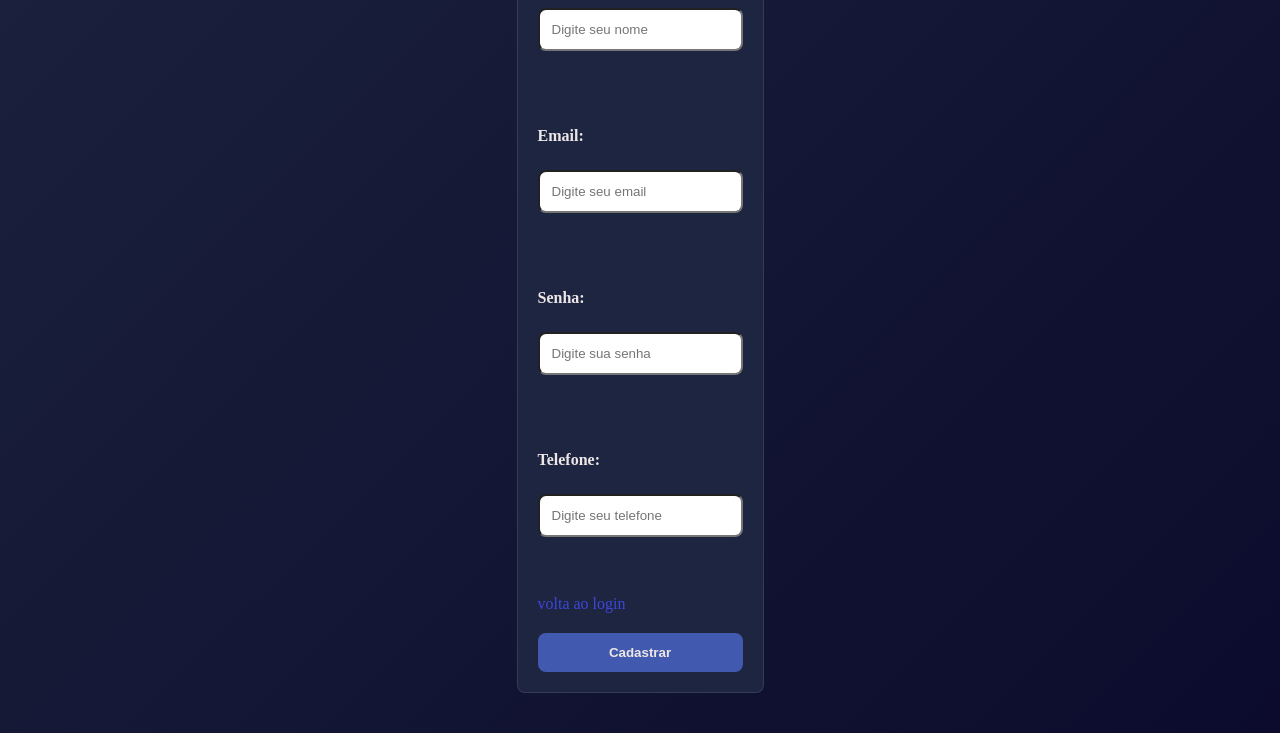
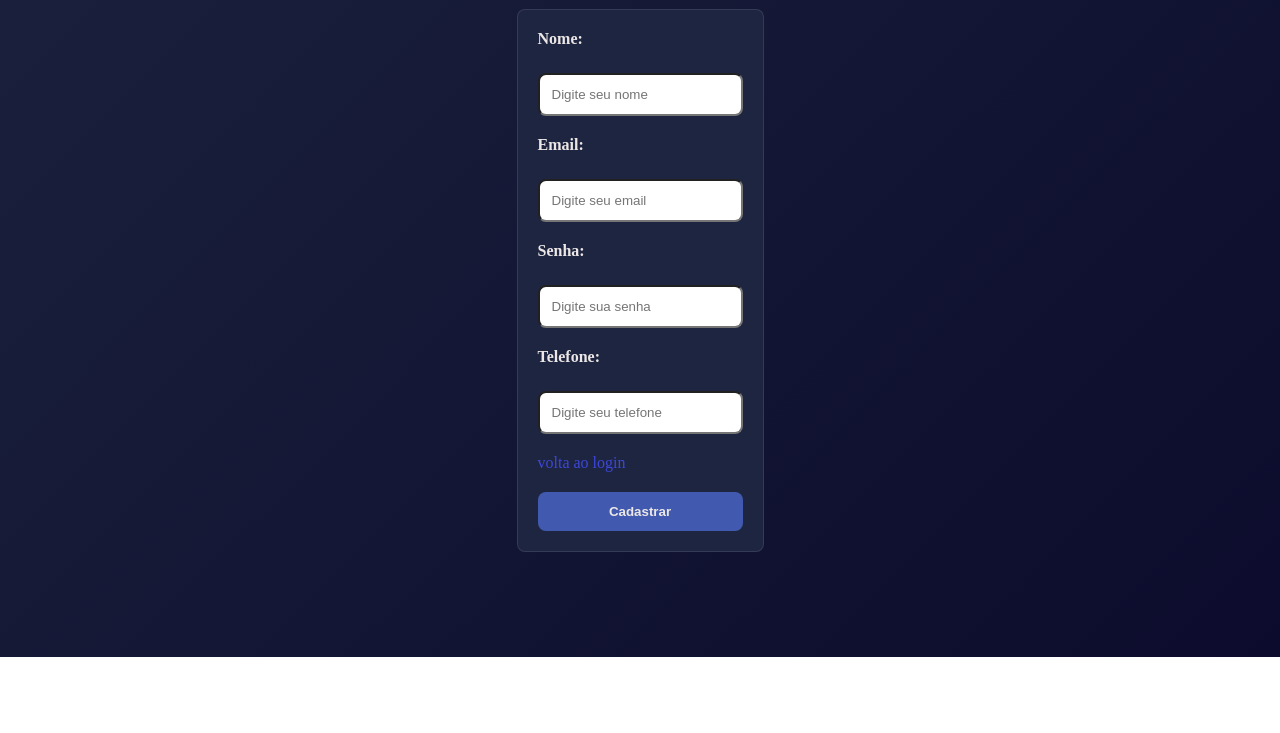
Before and after one commit to Alissonmks/trabalhothermo, a plain HTML site: page cadastro.html in a window 1280 px wide. Shown: the part 143-876 px from the top of the page. After the commit the page ends 800 px from the top, so only its background shows below. Drawn offline with Linux system fonts and the light colour scheme.

Commit message:
atualizaçao paginas 2

```diff
--- a/cadastro.html
+++ b/cadastro.html
@@ -12,16 +12,16 @@
         <form class="formulario-cadastro" action="index.html">
 
             <label for="nome">Nome:</label>
-            <input type="text" id="nome" placeholder="Digite seu nome" name="nome" required><br><br>
+            <input type="text" id="nome" placeholder="Digite seu nome" name="nome" required>
 
             <label for="email">Email:</label>
-            <input type="email" id="email" placeholder="Digite seu email" name="email" required><br><br>
+            <input type="email" id="email" placeholder="Digite seu email" name="email" required>
 
             <label for="senha">Senha:</label>
-            <input type="password" id="senha" placeholder="Digite sua senha" name="senha" required><br><br>
+            <input type="password" id="senha" placeholder="Digite sua senha" name="senha" required>
 
             <label for="phone">Telefone:</label>
-            <input type="tel" id="phone" placeholder="Digite seu telefone" name="phone" required><br>
+            <input type="tel" id="phone" placeholder="Digite seu telefone" name="phone" required></input>
               <a href="login.html">volta ao login</a>
 
             <button type="submit">Cadastrar</button>
```
